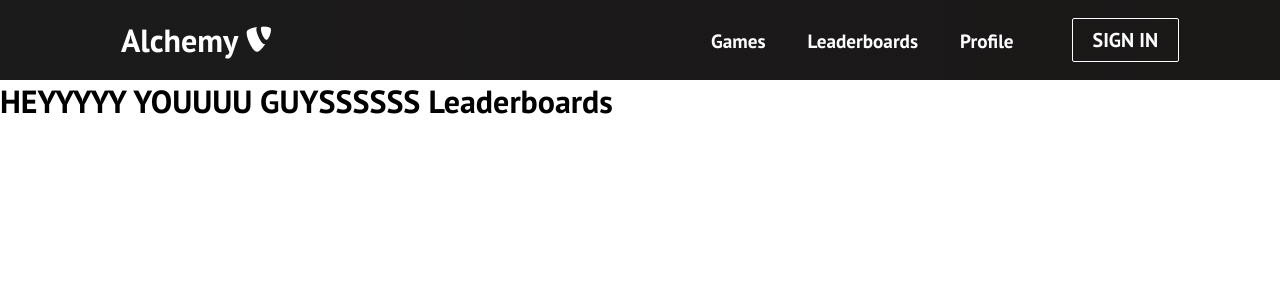
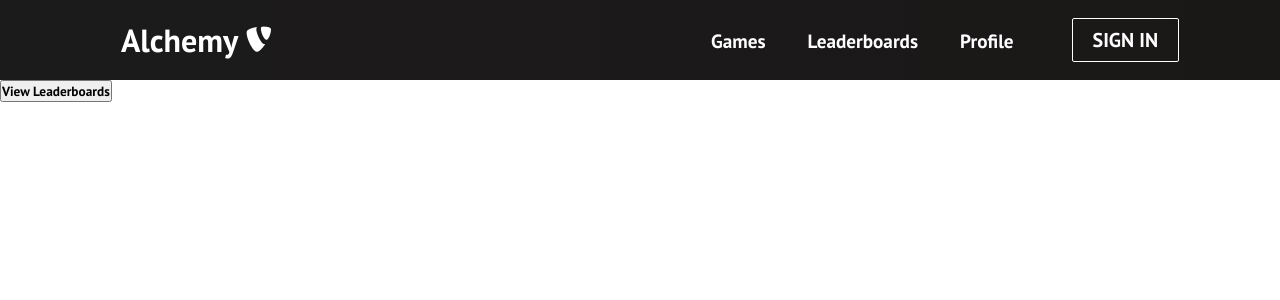
Before and after one commit to Efoweb/Repo-1, a React (Create React App) app: page /Leaderboards in a window 1280 px wide. Shown: the top 300 px of the page. Built offline with nearby package versions, Linux system fonts and the light colour scheme.

Commit message:
Fixed the leaderboard get Request issue

```diff
--- a/package.json
+++ b/package.json
@@ -2,7 +2,7 @@
   "name": "game-front",
   "version": "0.1.0",
   "private": true,
-  "proxy":"http://localhost:8080",
+  "proxy": "http://localhost:8080",
   "dependencies": {
     "@testing-library/jest-dom": "^5.16.4",
     "@testing-library/react": "^13.3.0",
@@ -12,6 +12,7 @@
     "react-dom": "^18.2.0",
     "react-router-dom": "^6.3.0",
     "react-scripts": "5.0.1",
+    "react-table": "^7.8.0",
     "web-vitals": "^2.1.4"
   },
   "scripts": {
--- a/src/components/pages/Leaderboards.js
+++ b/src/components/pages/Leaderboards.js
@@ -1,9 +1,29 @@
-import React, {Component} from 'react';
+import React, {Component, useState, useMemo} from 'react';
 import '../../App.css';
 import axios from 'axios'
+import {useTable} from 'react-table'
 
 
 
 export default function Leaderboards(){
-    return <h1>HEYYYYY YOUUUU GUYSSSSSS Leaderboards</h1>
+
+    const [joke, setJoke] = useState("")
+    const getJoke =() => {
+        axios.get('/players').then(
+            (response) => {
+                console.log(response);
+                setJoke(Object.keys(response.data[0]).map(Attr => <th key={Attr}>{Attr.toUpperCase()}</th>))
+            }
+        );
+    };
+    //response.data[0].id
+    return (
+
+    <div>
+        <button onClick={getJoke}>
+            View Leaderboards
+        </button>
+        {joke}
+    </div>
+    )
 }
--- a/src/components/pages/SignUp.js
+++ b/src/components/pages/SignUp.js
@@ -2,5 +2,10 @@ import React from 'react'
 import '../../App.css'
 
 export default function SignUp(){
+
+
     return <h1>HEYYYYY YOUUUU GUYSSSSSS SignUp</h1>
+
+
+
 }
```
Also changed, not shown: 1 other file (tests, documents, lock files or other folders).
